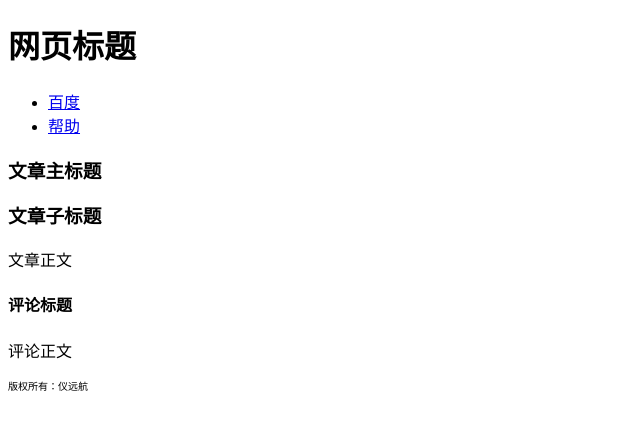
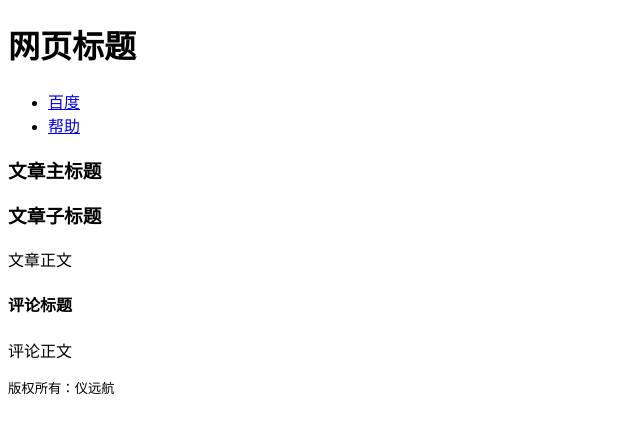
Before and after one commit to gogetacoke/dr-web-homework, a plain HTML site: page 0920/demo1.html in a window 1280 px wide. Shown: the full height of the page, 0-640 px from the left. Drawn offline with Linux system fonts and the light colour scheme.

Commit message:
finish homework  --2022-09-20

```diff
--- a/0920/demo1.html
+++ b/0920/demo1.html
@@ -45,7 +45,11 @@
     </article>
     <footer>
         <address style="font-style: normal">
-            <p style="font-size: 10px">版权所有：仪远航</p>
+            <p>
+                <small>
+                    版权所有：仪远航
+                </small>
+            </p>
         </address>
     </footer>
 </body>
```
